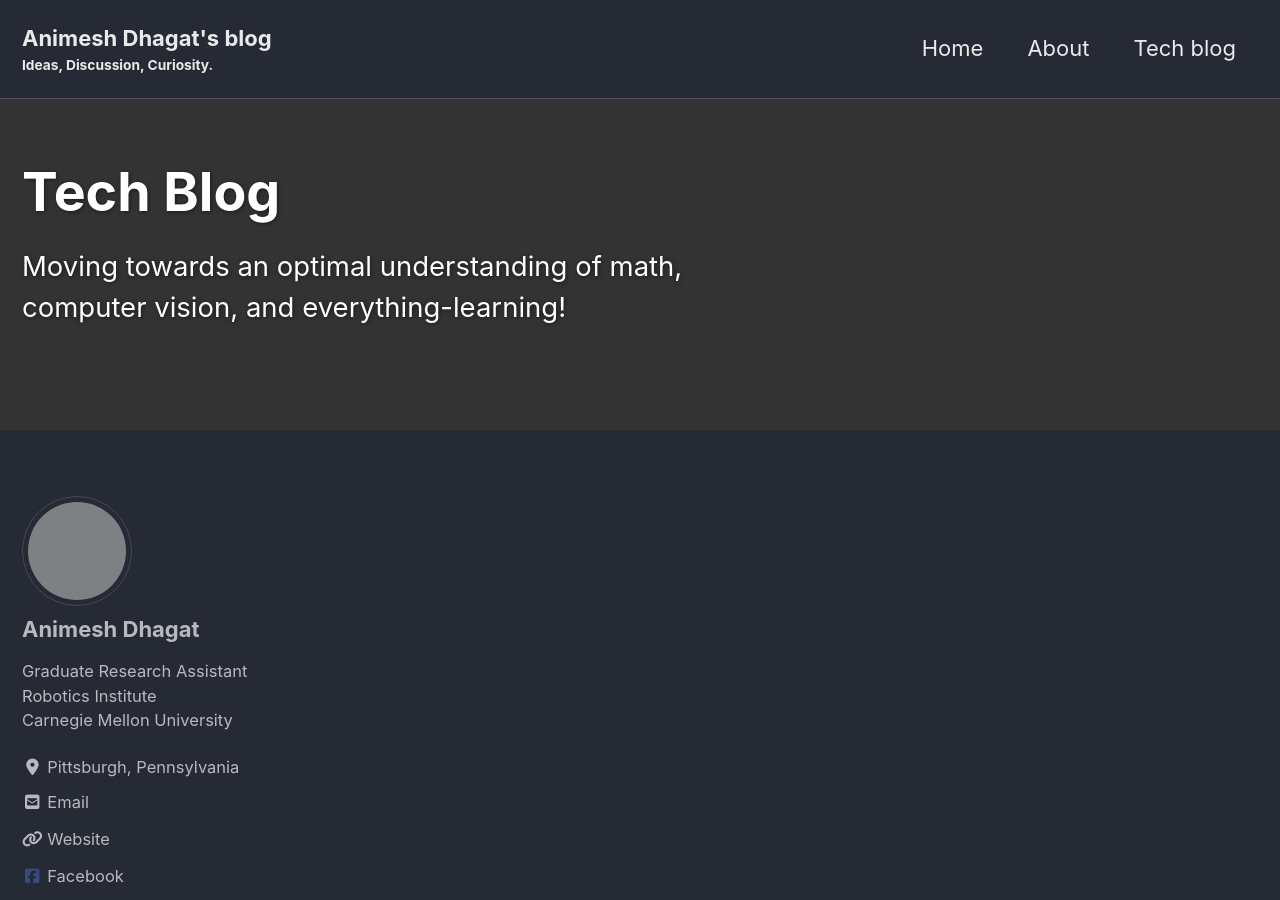
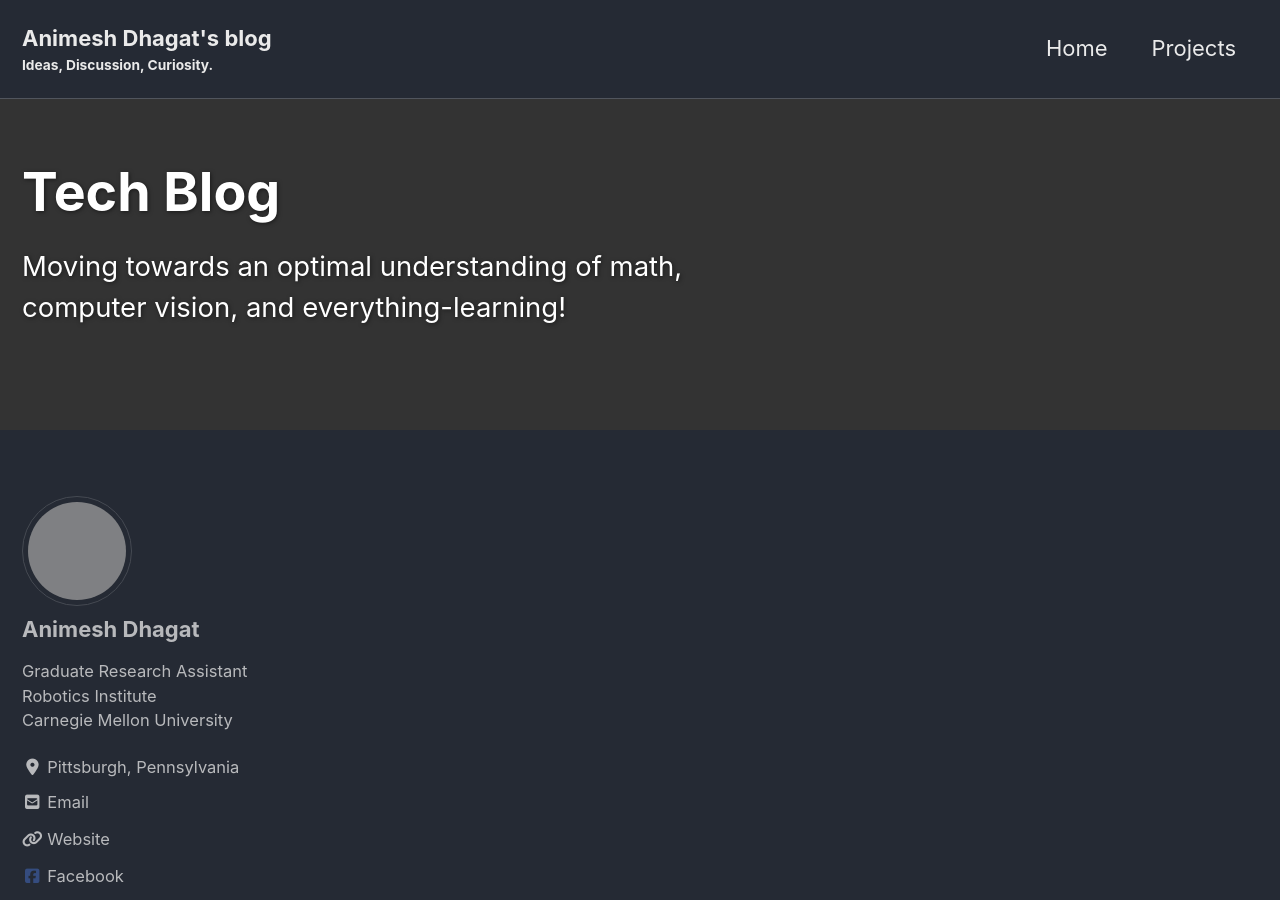
Before and after one commit to a-dhagat/Animesh, a Jekyll site: the page built from _pages/tech_blog.md, in a window 1280 px wide and 900 px high. Built offline with Jekyll 4.4.1, drawn with Linux system fonts in a browser that asks for light colours; cached includes are drawn as plain includes; nearby versions of some CDN libraries; grey boxes are pictures that could not be loaded.

Commit message:
Changing tab names

```diff
--- a/_data/navigation.yml
+++ b/_data/navigation.yml
@@ -2,10 +2,10 @@
 main:
   - title: "Home"
     url: /home/
-  - title: "About"
+  - title: "Projects"
     url: /about/
-  - title: "Tech blog"
-    url: /techblog/
+  # - title: "Tech blog"
+  #   url: /techblog/
   # - title: "About"
   #   url: https://mmistakes.github.io/minimal-mistakes/about/
   # - title: "Sample Posts"
```
